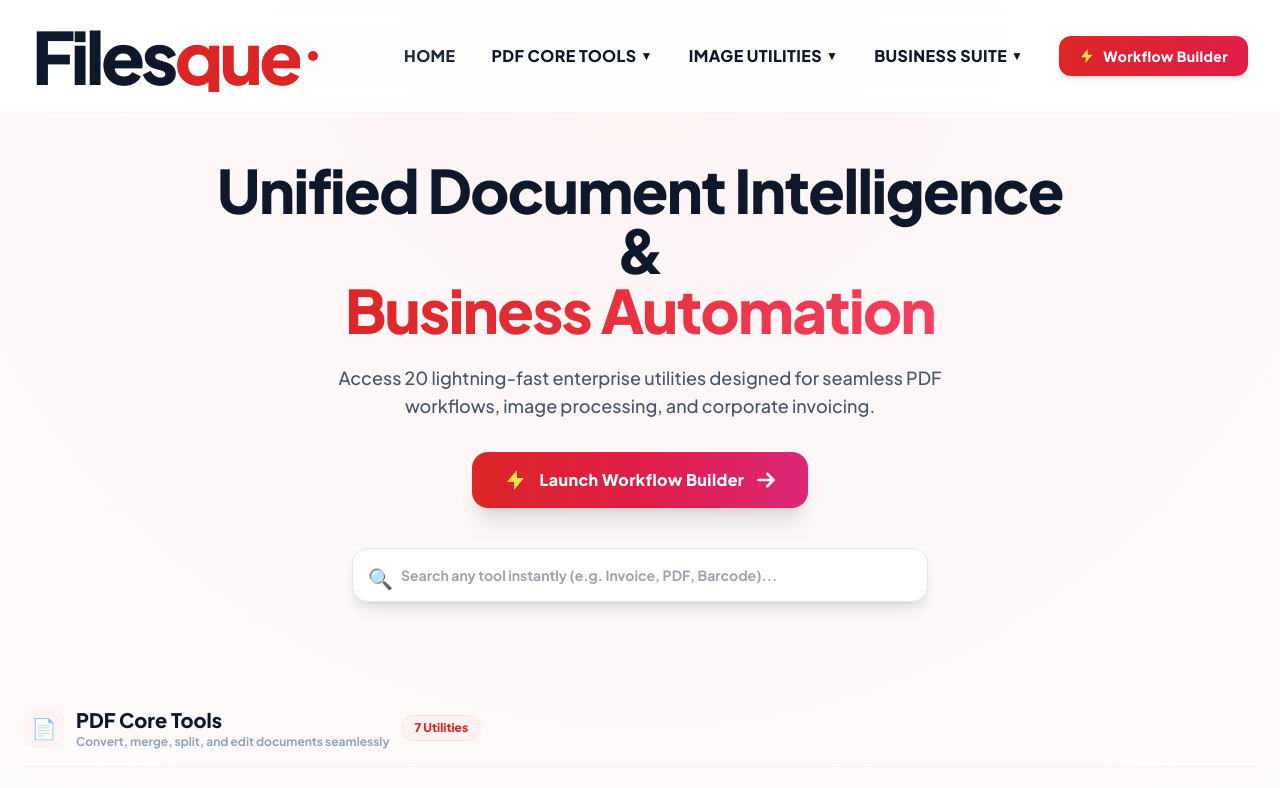
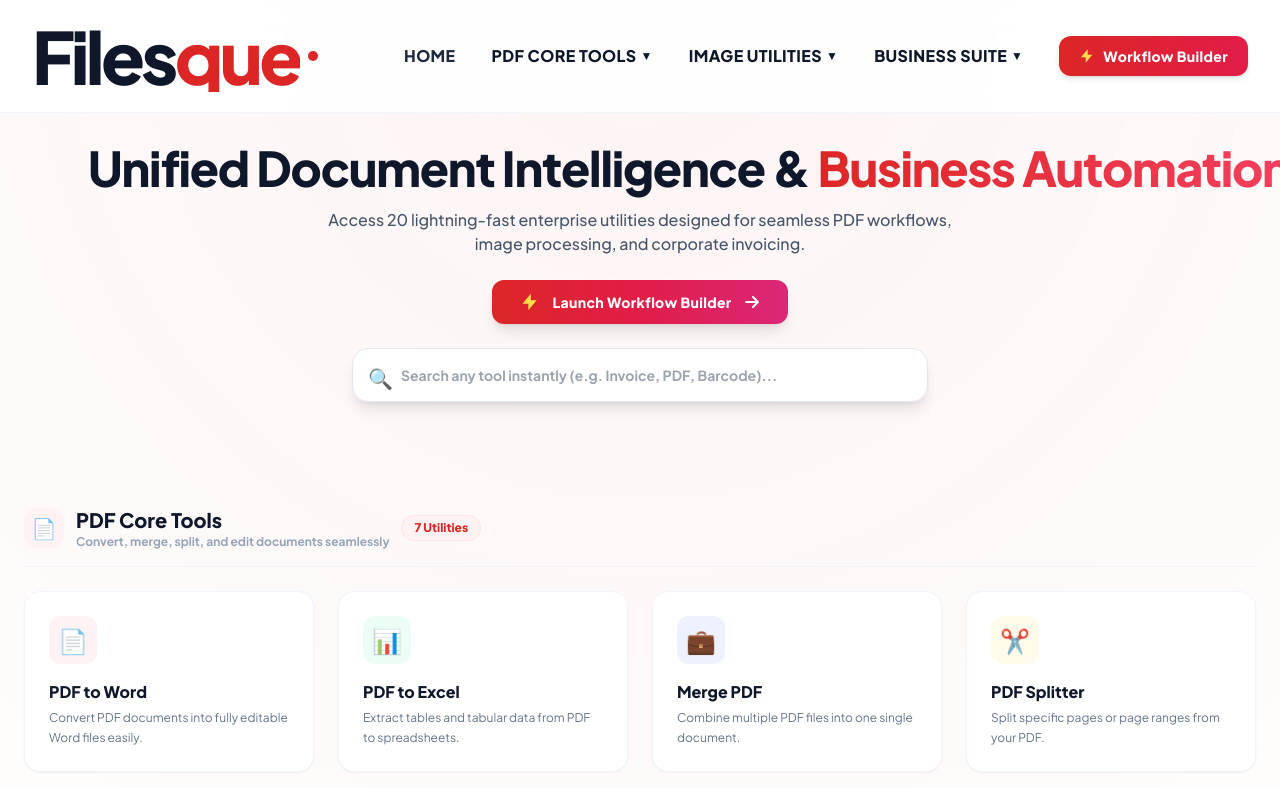
Before and after one commit to mddeen786-hash/online-tools-kit, a website: page index.html in a window 1280 px wide. Shown: the top 788 px of the page. Drawn offline with nearby package versions, Linux system fonts and the light colour scheme.

Commit message:
Add files via upload

```diff
--- a/index.html
+++ b/index.html
@@ -27,6 +27,7 @@
         <span class="text-4xl sm:text-7xl font-black tracking-tighter text-[#0f172a] flex items-center overflow-hidden">
             <span class="inline-block transform group-hover:-translate-y-0.5 transition-transform duration-300">Files</span><span class="text-[#dc2626] inline-block transform group-hover:translate-y-0.5 group-hover:scale-105 transition-all duration-300">que</span>
         </span>
+
         <span class="w-2.5 h-2.5 rounded-full bg-red-600 animate-ping ml-1 hidden sm:inline-block"></span>
     </div>
 
@@ -95,21 +96,20 @@
     </div>
 </nav>
 
-<!-- Hero Section -->
-<header class="pt-40 pb-16 px-6 text-center max-w-4xl mx-auto">
-    <h1 class="text-4xl sm:text-6xl font-black text-slate-900 tracking-tight leading-tight mb-6">
-        Unified Document Intelligence & <br>
-        <span class="bg-gradient-to-r from-red-600 to-rose-500 bg-clip-text text-transparent">Business Automation</span>
+<!-- Hero Section (Properly Spaced Below Navbar & Single-Line Header) -->
+<header class="pt-36 pb-16 px-6 text-center max-w-6xl mx-auto">
+    <h1 class="text-2xl sm:text-4xl lg:text-5xl font-black text-slate-900 tracking-tight leading-tight mb-4 whitespace-nowrap">
+        Unified Document Intelligence & <span class="bg-gradient-to-r from-red-600 to-rose-500 bg-clip-text text-transparent">Business Automation</span>
     </h1>
 
-        <p class="text-base sm:text-lg text-slate-600 max-w-2xl mx-auto mb-8 font-medium leading-relaxed">
+    <p class="text-sm sm:text-base text-slate-600 max-w-2xl mx-auto mb-6 font-medium leading-relaxed">
         Access 20 lightning-fast enterprise utilities designed for seamless PDF workflows, image processing, and corporate invoicing.
     </p>
 
     <!-- Workflow Builder Launch Button -->
-    <div class="mb-10 flex justify-center">
-        <a href="/workflow-builder" class="inline-flex items-center space-x-3 bg-gradient-to-r from-red-600 via-rose-600 to-pink-600 hover:from-red-700 hover:to-pink-700 text-white px-8 py-4 rounded-2xl font-black text-base tracking-wide shadow-xl hover:shadow-2xl hover:-translate-y-1 transition-all duration-300">
-            <svg class="w-6 h-6 fill-current text-yellow-300" viewBox="0 0 24 24"><path d="M13 2L3 14h7v8l10-12h-7z"/></svg><span>Launch Workflow Builder</span><svg class="w-5 h-5 fill-none stroke-current stroke-[3]" viewBox="0 0 24 24"><path stroke-linecap="round" stroke-linejoin="round" d="M13.5 4.5L21 12m0 0l-7.5 7.5M21 12H3"/></svg>
+    <div class="mb-6 flex justify-center">
+        <a href="/workflow-builder" class="inline-flex items-center space-x-3 bg-gradient-to-r from-red-600 via-rose-600 to-pink-600 hover:from-red-700 hover:to-pink-700 text-white px-7 py-3 rounded-xl font-black text-sm tracking-wide shadow-lg hover:shadow-xl hover:-translate-y-0.5 transition-all duration-300">
+            <svg class="w-5 h-5 fill-current text-yellow-300" viewBox="0 0 24 24"><path d="M13 2L3 14h7v8l10-12h-7z"/></svg><span>Launch Workflow Builder</span><svg class="w-4 h-4 fill-none stroke-current stroke-[3]" viewBox="0 0 24 24"><path stroke-linecap="round" stroke-linejoin="round" d="M13.5 4.5L21 12m0 0l-7.5 7.5M21 12H3"/></svg>
         </a>
     </div>
 
@@ -258,7 +258,7 @@
                 <div>
                     <div class="w-12 h-12 bg-teal-50 rounded-xl flex items-center justify-center text-2xl mb-4 group-hover:scale-110 group-hover:rotate-3 transition-transform shadow-xs">🧩</div>
                     <h3 class="text-base font-extrabold text-slate-900 mb-1 group-hover:text-teal-600 transition-colors">Merge Image</h3>
-                    <p class="text-xs text-slate-500 leading-relaxed">Combine any image format (JPG, PNG, WebP) vertically or horizontally into an optimized JPEG under 100KB.</p>
+                    <p class="text-xs text-slate-500 leading-relaxed">Combine any image format vertically or horizontally into an optimized JPEG.</p>
                 </div>
             </div>
 
```
